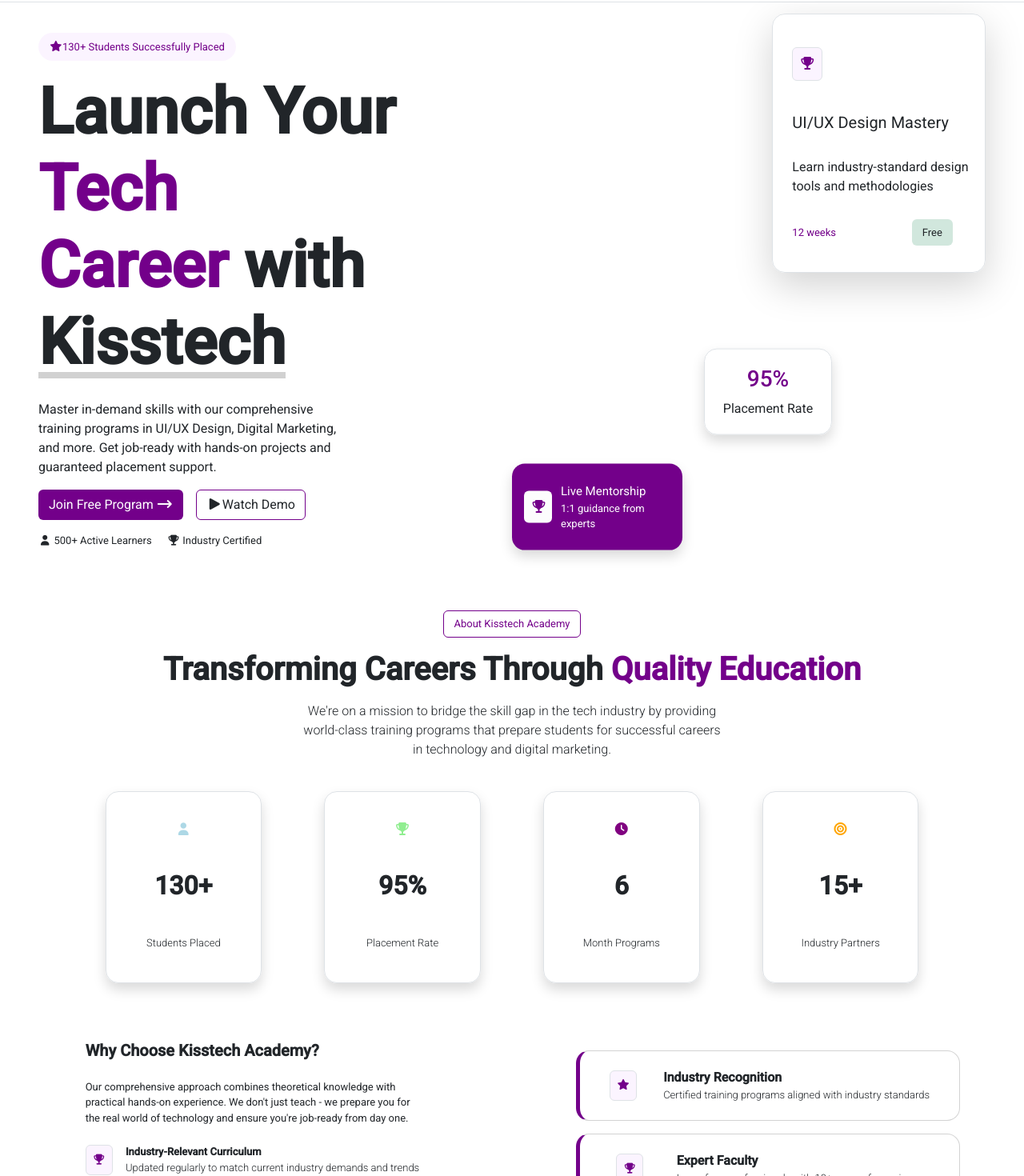
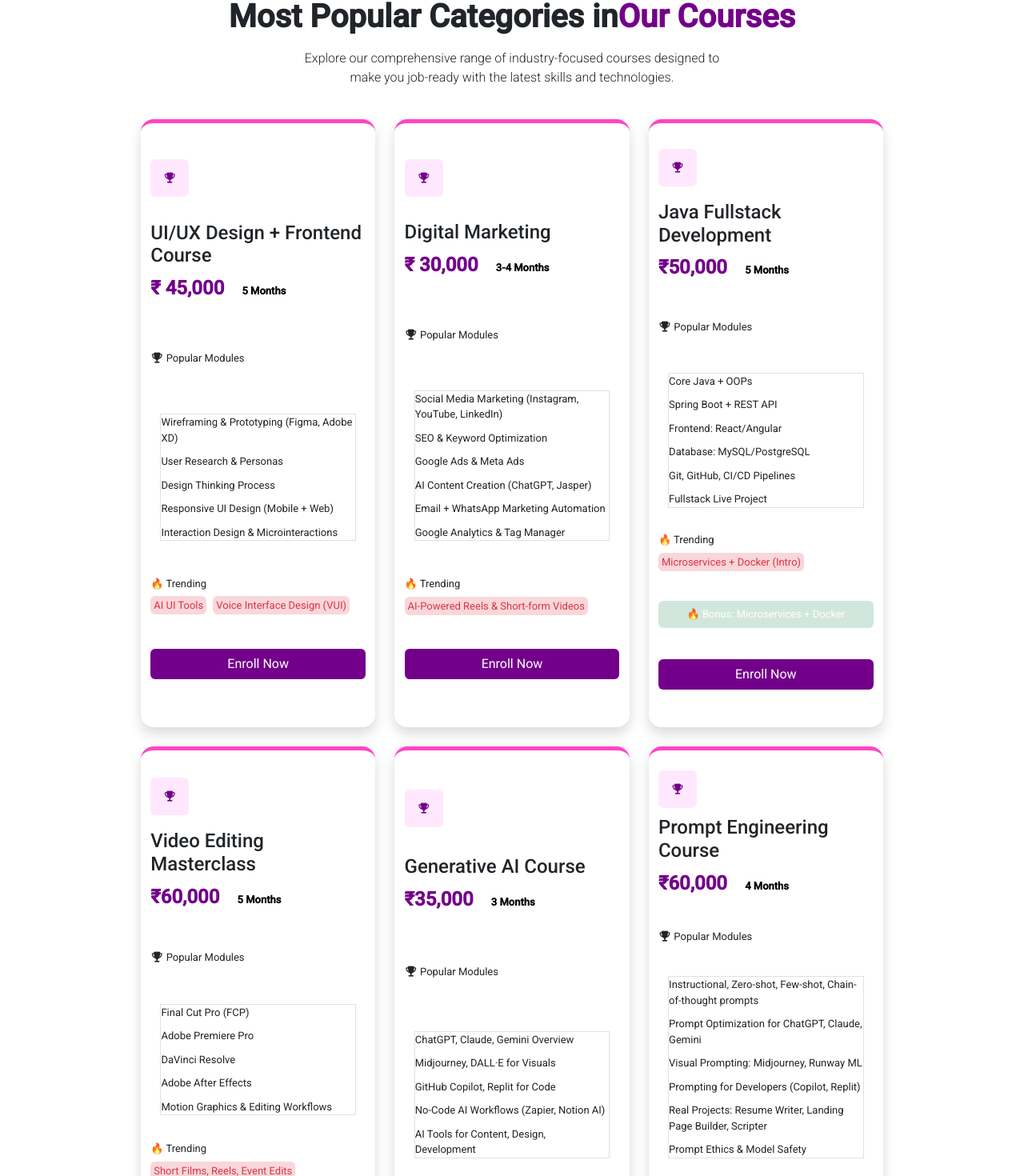
Before and after one commit to tjay1505/k-tech-angular, an Angular app: page / in a window 1280 px wide. Shown: the part 77-1547 px from the top of the page at 80% size. Built offline with nearby package versions, Linux system fonts and the light colour scheme; some icons are missing.

Commit message:
popular cat

```diff
--- a/src/app/home/home.component.html
+++ b/src/app/home/home.component.html
@@ -1,7 +1,8 @@
 <div class="container-fluid border-0 border-danger d-flex flex-column align-items-center h-auto overflow-x-hidden ">
-    <app-header-nav></app-header-nav>
+    <!-- <app-header-nav></app-header-nav>
     <app-landing></app-landing>
     <app-about></app-about>
     <app-academy></app-academy>
-    <app-learning-path></app-learning-path>
+    <app-learning-path></app-learning-path> -->
+    <app-popular-categories></app-popular-categories>
 </div>
--- a/src/app/home/home.component.ts
+++ b/src/app/home/home.component.ts
@@ -5,6 +5,7 @@
 import { AboutComponent } from "../about/about.component";
 import { AcademyComponent } from "../academy/academy.component";
 import { LearningPathComponent } from "../learning-path/learning-path.component";
+import { PopularCategoriesComponent } from "../popular-categories/popular-categories.component";
 
 @Component({
   selector: 'app-home',
@@ -14,7 +15,8 @@
     LandingComponent,
     AboutComponent,
     AcademyComponent,
-    LearningPathComponent
+    LearningPathComponent,
+    PopularCategoriesComponent
   ],
   templateUrl: './home.component.html',
   styleUrl: './home.component.scss'
--- /dev/null
+++ b/src/app/popular-categories/popular-categories.component.html
@@ -0,0 +1,51 @@
+<div class="vw-100 border=0 d-flex flex-column align-items-center gap-3 py-4" id="About">
+    <div class="col-12 d-flex  align-items-center justify-content-center ">
+        <button class="btn btn-bg-border font-color font-size">Course Categories</button>
+    </div>
+    <div class="col-12 d-flex gap-2 flex-column align-items-center justify-content-center ">
+        <h2 class="fw-bold fs-1 text-center">Most Popular Categories in<span class="font-color">Our Courses</span></h2>
+        <p class="col-10 col-md-5 text-center fs-6 fw-light">Explore our comprehensive range of industry-focused courses
+            designed to make you job-ready with the latest skills and technologies.</p>
+    </div>
+    <div
+        class="d-flex flex-column flex-wrap gap-3 gap-md-4 flex-md-row col-11 col-md-11 mt-2 align-items-center justify-content-center ">
+
+        <div *ngFor="let item of popularCatAry" style="min-height: 95vh;"
+            [ngStyle]="{'border-top': '5px solid ' + item.borderClr}"
+            class="col-10 mb-4 mb-md-0 col-md-3 font-size shadow d-flex flex-column align-items-center justify-content-evenly rounded-4 py-3 py-md-3">
+            <div class="col-11">
+                <span [ngStyle]="{'background':item.iconbg}" class=" p-3 text-black rounded-2 my-3 ">
+                    <i class="fa fa-trophy font-color" aria-hidden="true"></i>
+                </span>
+            </div>
+            <div class="col-11">
+                <h1 class="fs-4">{{item.tittle}}</h1>
+                <p class="fw-bold fs-4 font-color">{{item.fee}} <span class="font-size text-black"><i
+                            class="fa fa-clock-o" aria-hidden="true"></i>{{item.duration}}</span> </p>
+            </div>
+            <div class="col-11 d-flex justify-content-between align-items-center">
+                <p> <i class="fa fa-trophy" aria-hidden="true"></i> Popular Modules</p>
+            </div>
+
+            <div class="col-10 h-50">
+                <ul class="points-grid-popular  m-0 p-0  border overflow-y-scroll">
+                    <li *ngFor="let points of item.modules">{{ points }}</li>
+                </ul>
+            </div>
+            <div class="col-11">
+                <div class="col-12 d-flex flex-column justify-content-between align-items-start">
+                    <span class="mb-2">🔥 Trending</span>
+                    <div>
+                        <span class="text-danger bg-danger-subtle me-2 p-1 rounded-2"
+                            *ngFor="let chip of item.tip">{{chip}}</span>
+                    </div>
+                </div>
+            </div>
+
+            <button class="btn bg-success-subtle text-white col-11 my-2 font-size"
+                *ngIf="item.newBtn">{{item.newBtn}}</button>
+            <button class="btn btn-bg-main text-white col-11">Enroll Now</button>
+
+        </div>
+    </div>
+</div>
--- /dev/null
+++ b/src/app/popular-categories/popular-categories.component.scss
@@ -0,0 +1,6 @@
+.points-grid-popular {
+    display: grid;
+    grid-template-columns: repeat(1, 1fr);
+    grid-auto-rows: auto;
+    gap: 10px;
+}
--- /dev/null
+++ b/src/app/popular-categories/popular-categories.component.ts
@@ -0,0 +1,112 @@
+import { Component } from '@angular/core';
+import { SharedModule } from '../modules/shared/shared.module';
+
+@Component({
+  selector: 'app-popular-categories',
+  imports: [SharedModule],
+  templateUrl: './popular-categories.component.html',
+  styleUrl: './popular-categories.component.scss'
+})
+export class PopularCategoriesComponent {
+  popularCatAry = [
+    {
+      tittle: 'UI/UX Design + Frontend Course',
+      fee: '₹ 45,000',
+      duration: '5 Months',
+      modules: [
+        'Wireframing & Prototyping (Figma, Adobe XD)',
+        'User Research & Personas',
+        'Design Thinking Process',
+        'Responsive UI Design (Mobile + Web)',
+        'Interaction Design & Microinteractions'
+      ],
+      newBtn: null,
+      tip: ['AI UI Tools', 'Voice Interface Design (VUI)'],
+      borderClr: 'rgba(255, 68, 199, 1)',
+      iconbg: 'rgba(255, 205, 251, 0.45)'
+    },
+    {
+      tittle: 'Digital Marketing',
+      fee: '₹ 30,000',
+      duration: '3-4 Months',
+      modules: [
+        'Social Media Marketing (Instagram, YouTube, LinkedIn)',
+        'SEO & Keyword Optimization',
+        'Google Ads & Meta Ads',
+        'AI Content Creation (ChatGPT, Jasper)',
+        'Email + WhatsApp Marketing Automation',
+        'Google Analytics & Tag Manager'
+      ],
+      newBtn: null,
+      tip: ['AI-Powered Reels & Short-form Videos'],
+      borderClr: 'rgba(255, 68, 199, 1)',
+      iconbg: 'rgba(255, 205, 251, 0.45)'
+    },
+    {
+      tittle: 'Java Fullstack Development',
+      fee: '₹50,000',
+      duration: '5 Months',
+      modules: [
+        'Core Java + OOPs',
+        'Spring Boot + REST API',
+        'Frontend: React/Angular',
+        'Database: MySQL/PostgreSQL',
+        'Git, GitHub, CI/CD Pipelines',
+        'Fullstack Live Project'
+      ],
+      newBtn: '🔥 Bonus: Microservices + Docker',
+      tip: ['Microservices + Docker (Intro)'],
+      borderClr: 'rgba(255, 68, 199, 1)',
+      iconbg: 'rgba(255, 205, 251, 0.45)'
+    },
+    {
+      tittle: 'Video Editing Masterclass',
+      fee: '₹60,000',
+      duration: '5 Months',
+      modules: [
+        'Final Cut Pro (FCP)',
+        'Adobe Premiere Pro',
+        'DaVinci Resolve',
+        'Adobe After Effects',
+        'Motion Graphics & Editing Workflows'
+      ],
+      newBtn: '🎬 Projects: Short Films, Reels, Event Edits',
+      tip: ['Short Films, Reels, Event Edits'],
+      borderClr: 'rgba(255, 68, 199, 1)',
+      iconbg: 'rgba(255, 205, 251, 0.45)'
+    },
+    {
+      tittle: 'Generative AI Course',
+      fee: '₹35,000',
+      duration: '3 Months',
+      modules: [
+        'ChatGPT, Claude, Gemini Overview',
+        'Midjourney, DALL·E for Visuals',
+        'GitHub Copilot, Replit for Code',
+        'No-Code AI Workflows (Zapier, Notion AI)',
+        'AI Tools for Content, Design, Development'
+      ],
+      newBtn: null,
+      tip: ['Short Films, Reels, Event Edits'],
+      borderClr: 'rgba(255, 68, 199, 1)',
+      iconbg: 'rgba(255, 205, 251, 0.45)'
+    },
+    {
+      tittle: 'Prompt Engineering Course',
+      fee: '₹60,000',
+      duration: '4 Months',
+      modules: [
+        'Instructional, Zero-shot, Few-shot, Chain-of-thought prompts',
+        'Prompt Optimization for ChatGPT, Claude, Gemini',
+        'Visual Prompting: Midjourney, Runway ML',
+        'Prompting for Developers (Copilot, Replit)',
+        'Real Projects: Resume Writer, Landing Page Builder, Scripter',
+        'Prompt Ethics & Model Safety'
+      ],
+      newBtn: '🧠 Future Skill: Multi-modal AI Prompting',
+      tip: ['Multi-modal AI Prompting'],
+      borderClr: 'rgba(255, 68, 199, 1)',
+      iconbg: 'rgba(255, 205, 251, 0.45)'
+    },
+  ]
+}
```
Also changed, not shown: 1 other file (tests, documents, lock files or other folders).
